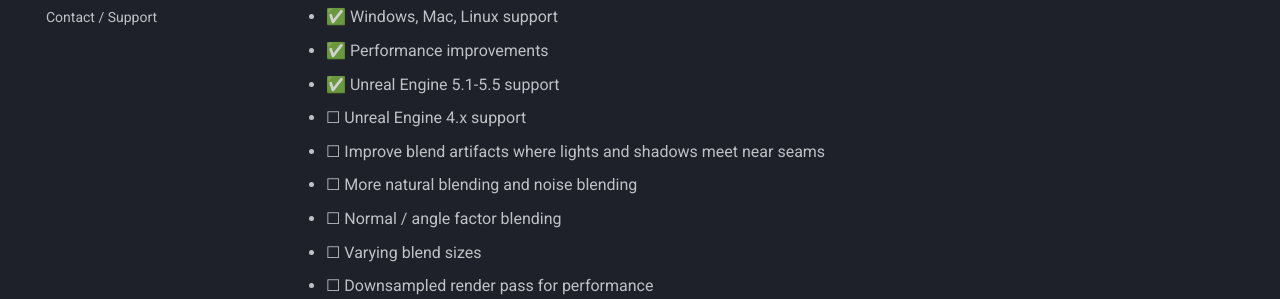
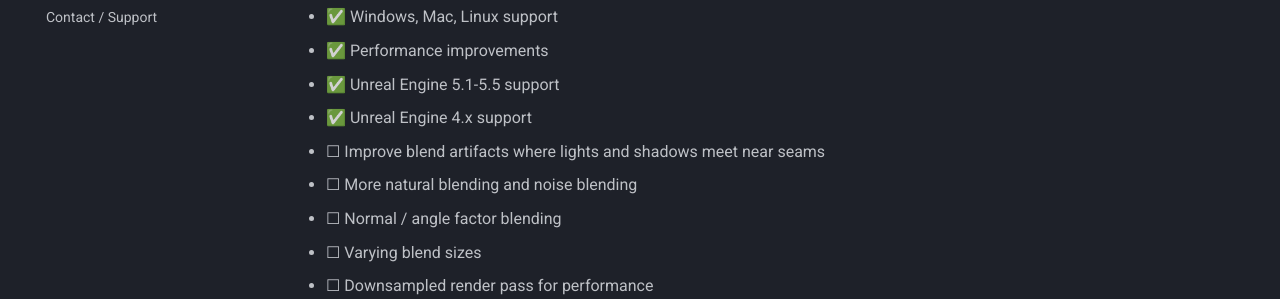
Before and after one commit to bergice/autoblend, an MkDocs documentation site: the page built from docs/features.md, in a window 1280 px wide and 924 px high. Shown: the part 356-655 px from the top of the window. Built offline with MkDocs 1.6.1 and Material for MkDocs 9.7.7, drawn with Linux system fonts in a browser that asks for light colours; comment, search, counter and statistics services are not loaded.

```diff
--- a/docs/features.md
+++ b/docs/features.md
@@ -11,7 +11,7 @@ title: Features / Roadmap
 * ✅ Windows, Mac, Linux support
 * ✅ Performance improvements
 * ✅ Unreal Engine 5.1-5.5 support
-* ☐ Unreal Engine 4.x support
+* ✅ Unreal Engine 4.x support
 * ☐ Improve blend artifacts where lights and shadows meet near seams
 * ☐ More natural blending and noise blending
 * ☐ Normal / angle factor blending
```
